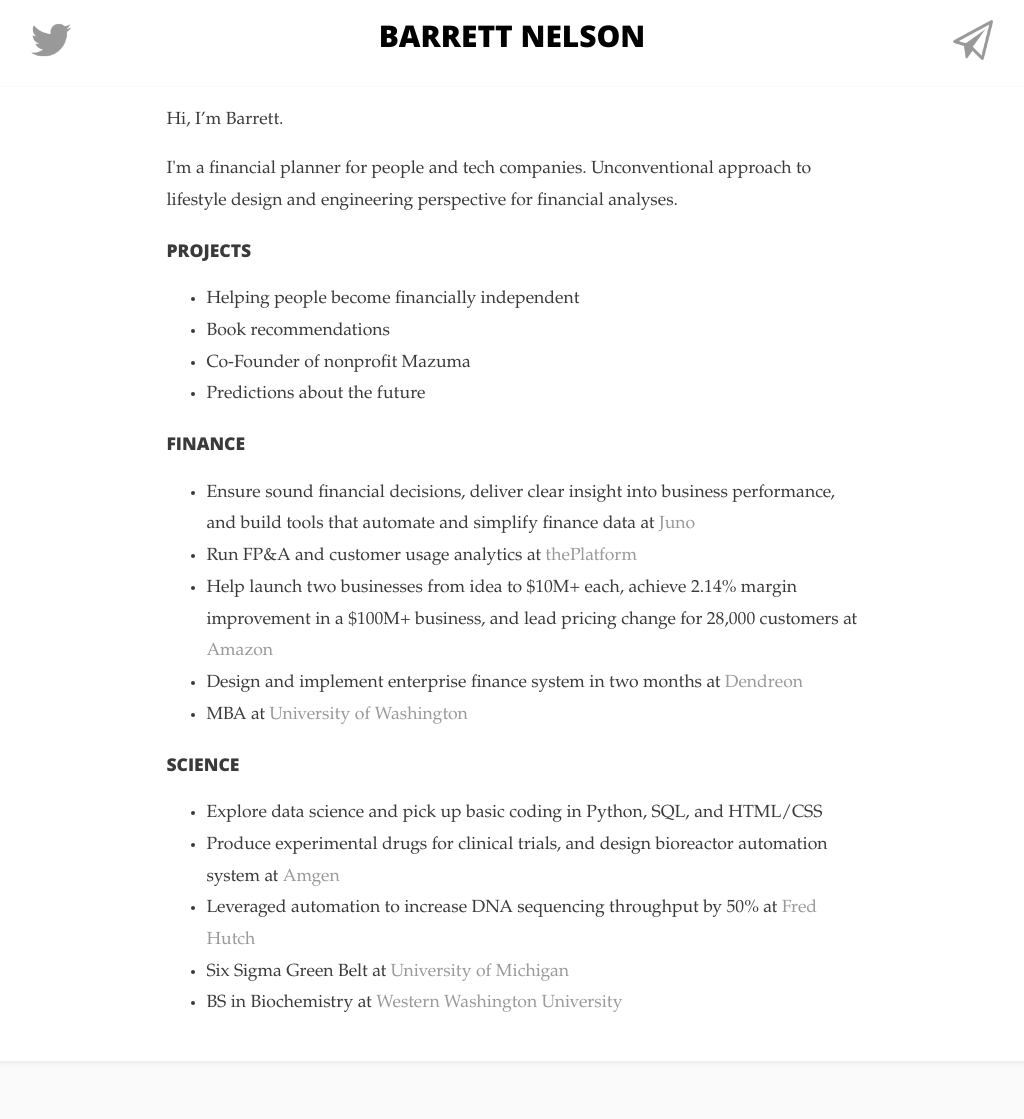
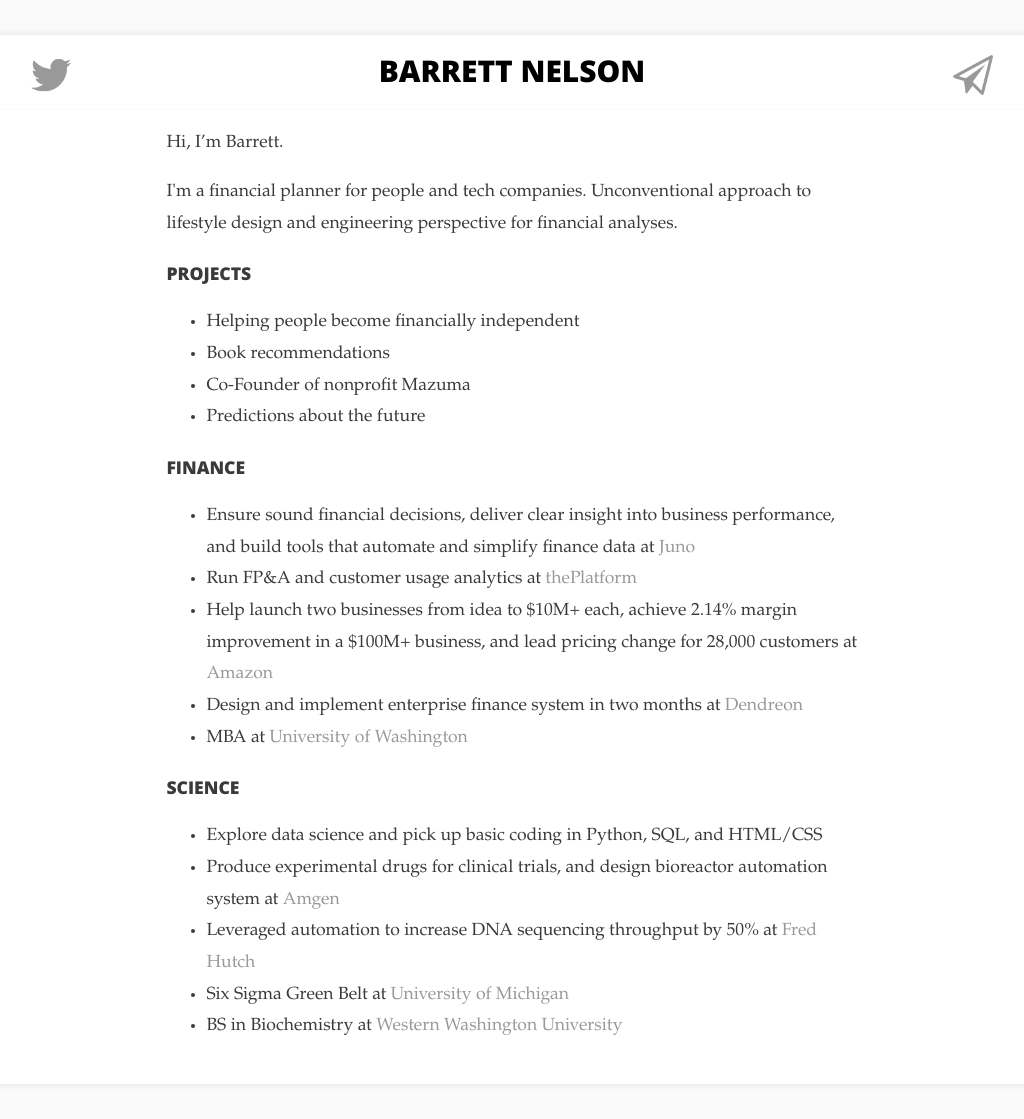
Before and after one commit to bstnel/bstnel.github.io, a Jekyll site: the page index.html, which Jekyll copies as it is, in a window 1280 px wide. Shown: the whole page, without its empty margins (128-1152 px from the left). Built offline with Jekyll 4.4.1, drawn with Linux system fonts in a browser that asks for light colours; some web fonts are replaced; before the commit the page ends 1061 px from its top, so only the background shows below that.

Commit message:
Update main.css

```diff
--- a/css/main.css
+++ b/css/main.css
@@ -7,6 +7,7 @@
       font-weight: 400;
       text-align: left;
       background: #fafafa;
+      margin-bottom: 2em;
 
     }
     h1, h2, h3{
@@ -18,9 +19,6 @@
       font-size: 1.7em;
     }
     h2{
-      font-size: 1em;
-    }
-    h3{
       font-size: 1em;
     }
     .content{
@@ -53,9 +51,9 @@
     }
     .header{
       width: 100%;
-      height: 60px;
-      margin-top: 0;
-      padding-bottom: 26px;
+      height: 3.2em;
+      margin-top: 2em;
+      padding-bottom: 1em;
       color: black;
       border-bottom: 1px solid #fafafa;
       text-align: center;
```
